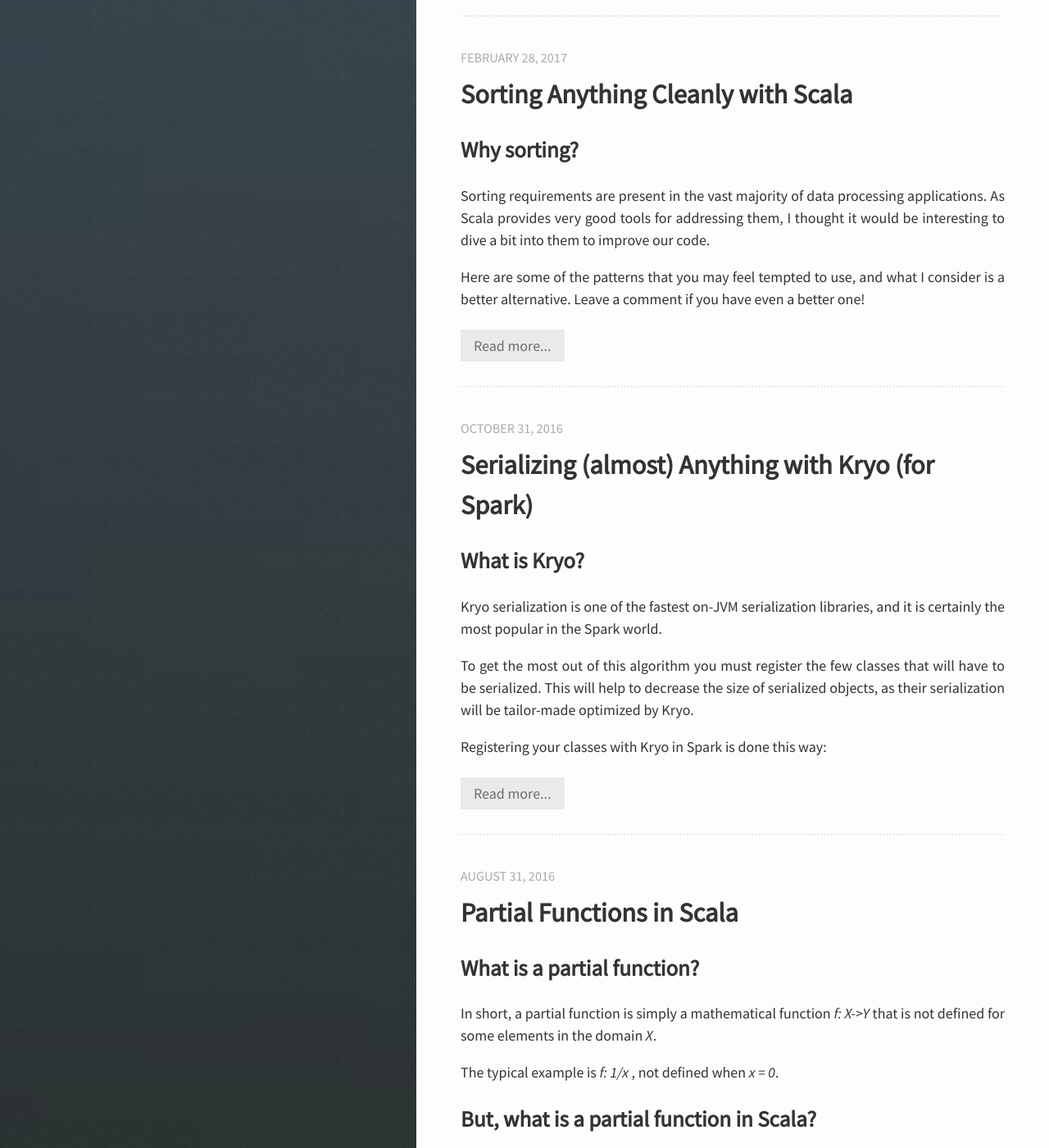
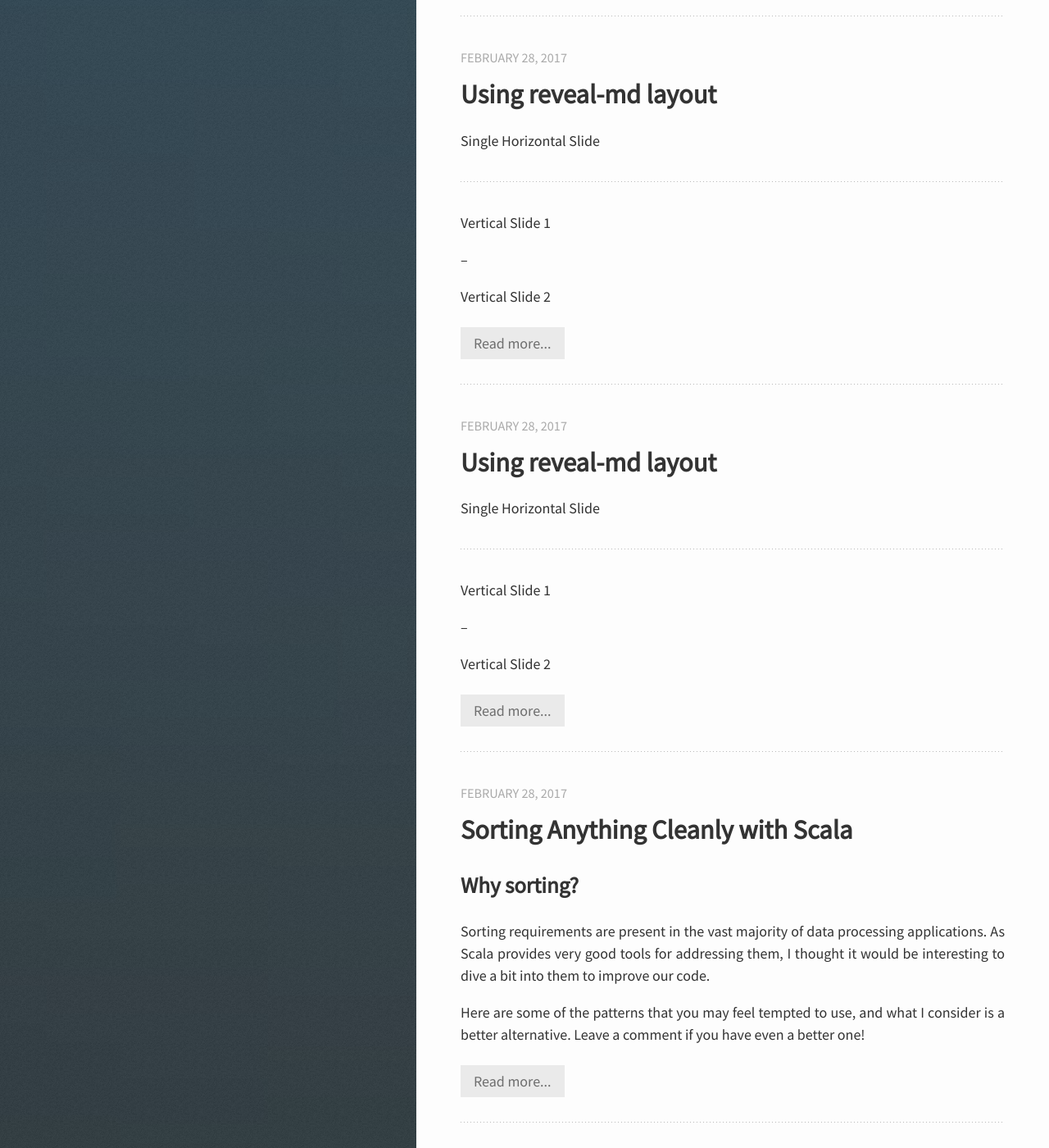
Before and after one commit to mauriciojost/mauriciojost.github.io, a Jekyll site: the page built from index.html, in a window 1280 px wide and 1400 px high, scrolled down 1883 px. Shown: the whole window at 82% size. Built offline with Jekyll 4.4.1, drawn with Linux system fonts in a browser that asks for light colours; nearby versions of some CDN libraries; Markdown is read by kramdown in place of the engine named in the settings; some of the changed lines change nothing that is shown.

Commit message:
To be removed

```diff
--- /dev/null
+++ b/_plugins/multipost.rb
@@ -0,0 +1,86 @@
+require 'cgi'
+
+module Jekyll
+  module PermalinkBuilder
+    extend self
+
+    def get_adjusted_permalink(resource, layout)
+      layout_path = CGI.escape(layout)
+      url = resource.url
+      ext = File.extname(url)
+
+      if url.include?(':layout')
+        return url.gsub(/:layout/, layout_path)
+      end
+
+      if ext.empty?
+        "#{url}/#{layout_path}/"
+      else
+        url.gsub(/\/$|#{ext}$/) { |url_end| "/#{layout_path}#{url_end}" }
+      end
+    end
+  end
+
+  class PageLayoutsGenerator
+    def generate(site)
+      pages = site.pages.map! do |page|
+        if page.data["layout"].is_a?(Array)
+          create_layout_views(page)
+        else
+          page
+        end
+      end
+
+      pages.flatten!
+    end
+
+    private
+
+    def create_layout_views(page)
+      page.data["layout"].map do |layout|
+        dir = File.dirname(page.relative_path)
+        Page.new(page.site, page.site.source, dir, page.name).tap do |new_page|
+          new_page.data["layout"] = layout
+          new_page.data["permalink"] = PermalinkBuilder.get_adjusted_permalink(page, layout)
+        end
+      end
+    end
+  end
+
+  class CollectionLayoutsGenerator
+    def generate(site)
+      site.collections.each do |_, collection|
+        docs = collection.docs.map! do |doc|
+          if doc.data["layout"].is_a?(Array)
+            create_layout_views(site, collection, doc)
+          else
+            doc
+          end
+        end
+
+        docs.flatten!
+      end
+    end
+
+    private
+
+    def create_layout_views(site, collection, doc)
+      doc.data["layout"].map do |layout|
+        Document.new(doc.path, :site => site, :collection => collection).tap do |new_doc|
+          new_doc.read
+          new_doc.data["layout"] = layout
+          new_doc.data["permalink"] = PermalinkBuilder.get_adjusted_permalink(doc, layout)
+        end
+      end
+    end
+  end
+
+  class MultiPostGenerator < Generator
+    safe true
+
+    def generate(site)
+      PageLayoutsGenerator.new.generate(site)
+      CollectionLayoutsGenerator.new.generate(site)
+    end
+  end
+end
--- a/_posts/2017-03-01-sorting-anything-cleanly-with-scala.markdown
+++ b/_posts/2017-03-01-sorting-anything-cleanly-with-scala.markdown
@@ -1,5 +1,5 @@
 ---
-layout: post
+layout: [post,  reveal-md]
 title:  "Sorting Anything Cleanly with Scala"
 date:   2017-03-01 00:00:00 +0200
 tags:
--- /dev/null
+++ b/_posts/2019-01-01-reveal-md-example.markdown
@@ -0,0 +1,24 @@
+---
+layout: [post,  reveal-md]
+title: "Using reveal-md layout"
+date:   2017-03-01 00:00:00 +0200
+reveal:
+  theme: black
+  transition: slide
+  width: 960
+  height: 700
+  controls: true
+  progress: true
+  history: false
+  center: true
+---
+
+Single Horizontal Slide
+
+---
+
+Vertical Slide 1
+
+--
+
+Vertical Slide 2
```
